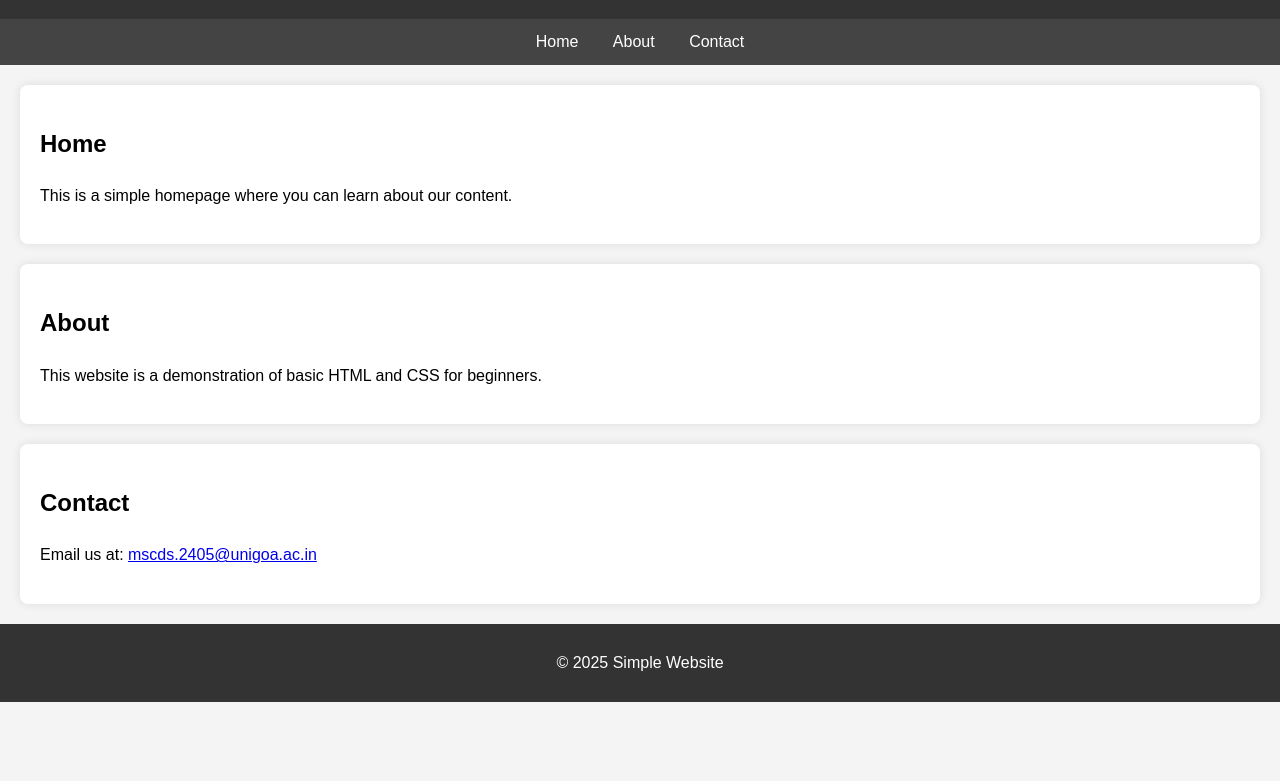
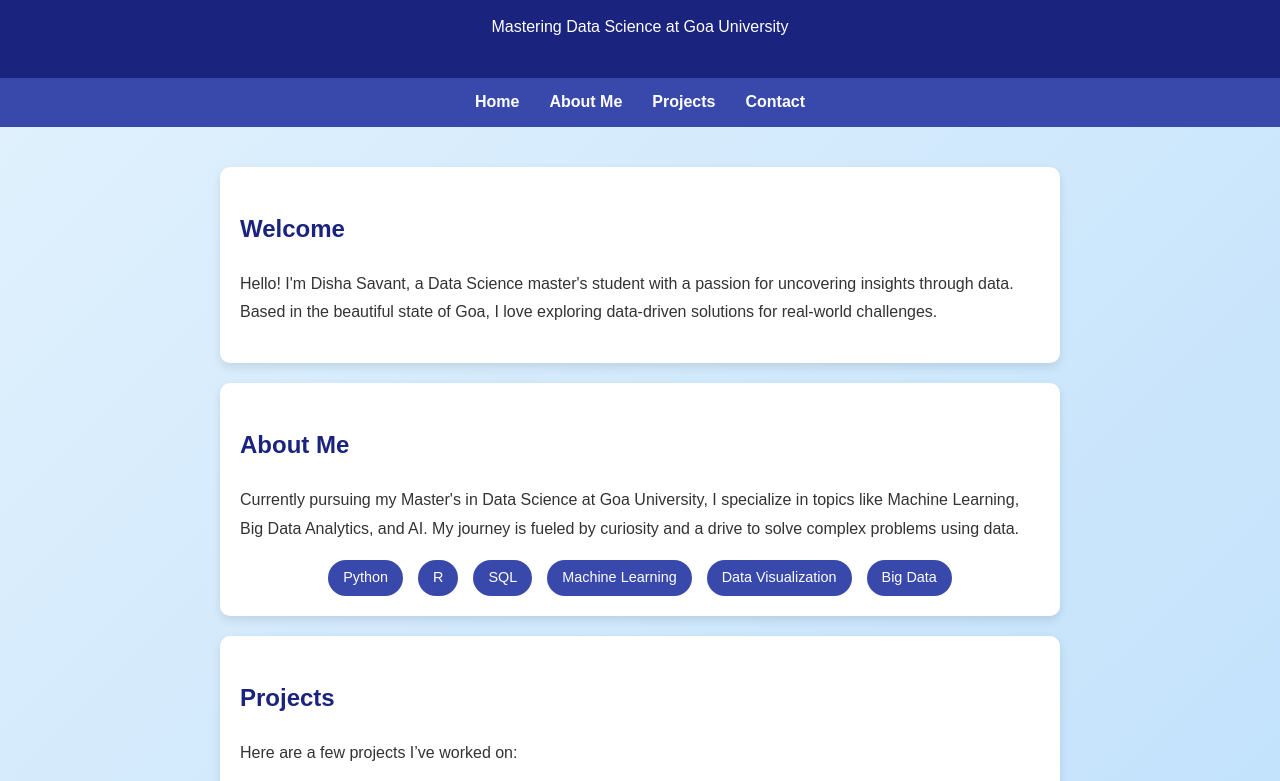
Before and after one commit to Disha-Savant/Disha-Savant.github.io, a plain HTML site: page index.html in a window 1280 px wide. Shown: the part 95-876 px from the top of the page. Before the commit the page ends 800 px from the top, so only its background shows below. Drawn offline with Linux system fonts and the light colour scheme.

Commit message:
Update index.html

```diff
--- a/index.html
+++ b/index.html
@@ -3,73 +3,128 @@
 <head>
     <meta charset="UTF-8">
     <meta name="viewport" content="width=device-width, initial-scale=1.0">
-    <title>Simple Website</title>
+    <title>Disha Savant - Data Science Enthusiast</title>
     <style>
         body {
-            font-family: Arial, sans-serif;
+            font-family: 'Poppins', sans-serif;
             margin: 0;
             padding: 0;
-            line-height: 1.6;
-            background-color: #f4f4f4;
+            line-height: 1.8;
+            background: linear-gradient(135deg, #e3f2fd, #bbdefb);
+            color: #333;
         }
         header {
-            background: #333;
+            background: #1a237e;
             color: #fff;
-            padding: 10px 20px;
+            padding: 20px;
             text-align: center;
         }
+        header h1 {
+            margin: 0;
+            font-size: 2.5rem;
+        }
         nav {
-            background: #444;
+            background: #3949ab;
             color: #fff;
-            text-align: center;
-            padding: 10px;
+            display: flex;
+            justify-content: center;
+            padding: 10px 0;
         }
         nav a {
             color: #fff;
             margin: 0 15px;
             text-decoration: none;
+            font-weight: bold;
+            transition: color 0.3s ease;
         }
         nav a:hover {
-            text-decoration: underline;
+            color: #ffeb3b;
+        }
+        .container {
+            padding: 20px;
         }
         section {
+            margin: 20px auto;
             padding: 20px;
-            margin: 20px;
             background: #fff;
-            border-radius: 8px;
-            box-shadow: 0 0 10px rgba(0, 0, 0, 0.1);
+            border-radius: 10px;
+            box-shadow: 0 4px 10px rgba(0, 0, 0, 0.1);
+            max-width: 800px;
+        }
+        section h2 {
+            color: #1a237e;
         }
         footer {
             text-align: center;
-            padding: 10px;
-            background: #333;
+            padding: 15px;
+            background: #1a237e;
             color: #fff;
+            margin-top: 20px;
+        }
+        footer p {
+            margin: 0;
+            font-size: 0.9rem;
+        }
+        .skills {
+            display: flex;
+            flex-wrap: wrap;
+            gap: 15px;
+            justify-content: center;
+        }
+        .skills span {
+            background: #3949ab;
+            color: #fff;
+            padding: 5px 15px;
+            border-radius: 20px;
+            font-size: 0.9rem;
         }
     </style>
 </head>
 <body>
     <header>
-        <h1>Welcome to My Website</h1>
+        <h1>Disha Savant</h1>
+        <p>Mastering Data Science at Goa University</p>
     </header>
     <nav>
         <a href="#home">Home</a>
-        <a href="#about">About</a>
+        <a href="#about">About Me</a>
+        <a href="#projects">Projects</a>
         <a href="#contact">Contact</a>
     </nav>
+    <div class="container">
         <section id="home">
-        <h2>Home</h2>
-        <p>This is a simple homepage where you can learn about our content.</p>
+            <h2>Welcome</h2>
+            <p>Hello! I'm Disha Savant, a Data Science master's student with a passion for uncovering insights through data. Based in the beautiful state of Goa, I love exploring data-driven solutions for real-world challenges.</p>
         </section>
         <section id="about">
-        <h2>About</h2>
-        <p>This website is a demonstration of basic HTML and CSS for beginners.</p>
+            <h2>About Me</h2>
+            <p>Currently pursuing my Master's in Data Science at Goa University, I specialize in topics like Machine Learning, Big Data Analytics, and AI. My journey is fueled by curiosity and a drive to solve complex problems using data.</p>
+            <div class="skills">
+                <span>Python</span>
+                <span>R</span>
+                <span>SQL</span>
+                <span>Machine Learning</span>
+                <span>Data Visualization</span>
+                <span>Big Data</span>
+            </div>
+        </section>
+        <section id="projects">
+            <h2>Projects</h2>
+            <p>Here are a few projects I’ve worked on:</p>
+            <ul>
+                <li><strong>Phishing Detection:</strong> Built a machine learning model to identify phishing websites with high accuracy.</li>
+                <li><strong>Weather Event Detection:</strong> Developed a system to detect extreme weather patterns using Goa’s meteorological data.</li>
+                <li><strong>Confusion Analysis:</strong> Analyzed EEG signals to study student learning confusion using advanced signal processing techniques.</li>
+            </ul>
         </section>
         <section id="contact">
-        <h2>Contact</h2>
-        <p>Email us at: <a href="mailto:mscds.2405@unigoa.ac.in">mscds.2405@unigoa.ac.in</a></p>
+            <h2>Contact Me</h2>
+            <p>If you’d like to collaborate or have any questions, feel free to reach out!</p>
+            <p>Email: <a href="mailto:mscds.2405@unigoa.ac.in">mscds.2405@unigoa.ac.in</a></p>
         </section>
+    </div>
     <footer>
-        <p>&copy; 2025 Simple Website</p>
+        <p>&copy; 2025 Disha Savant | Data Science Enthusiast</p>
     </footer>
 </body>
 </html>
```
Lines whose indentation alone changed are shown as unchanged.
